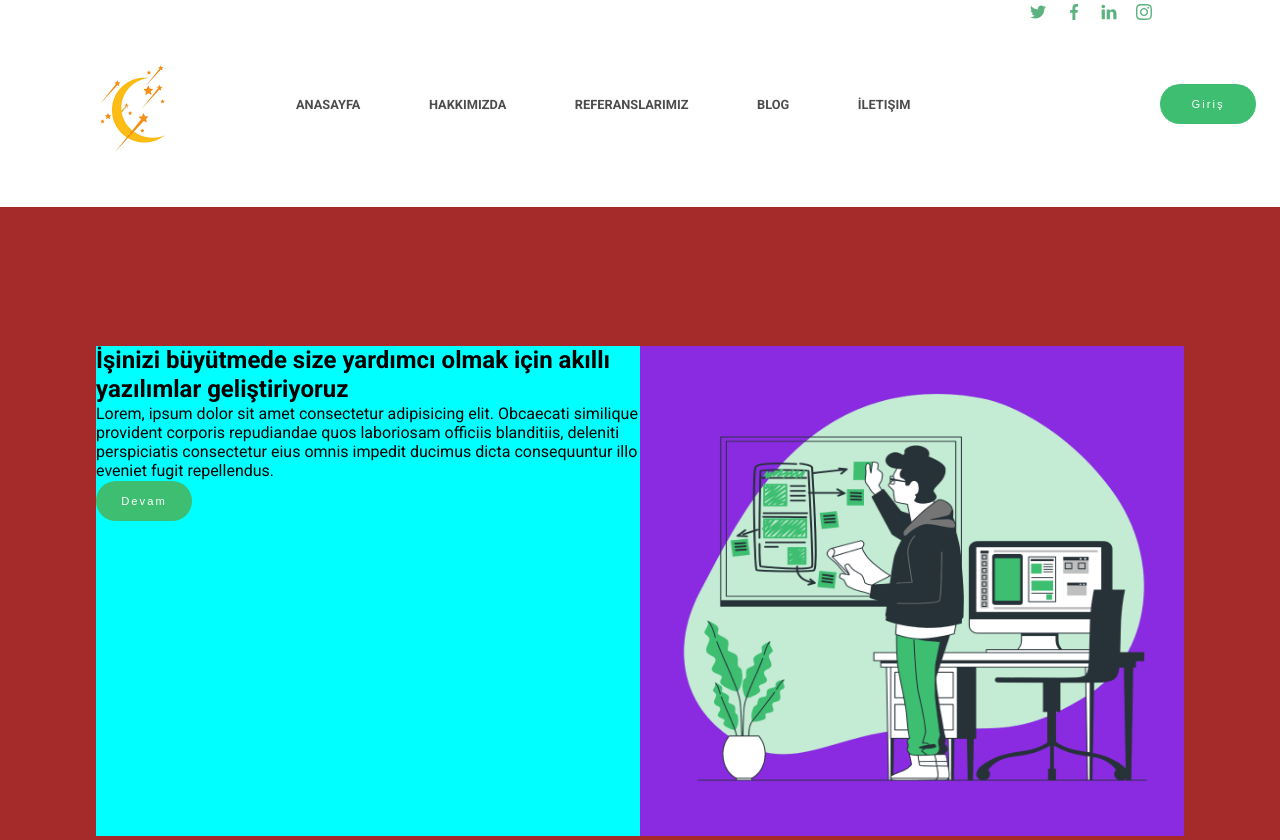
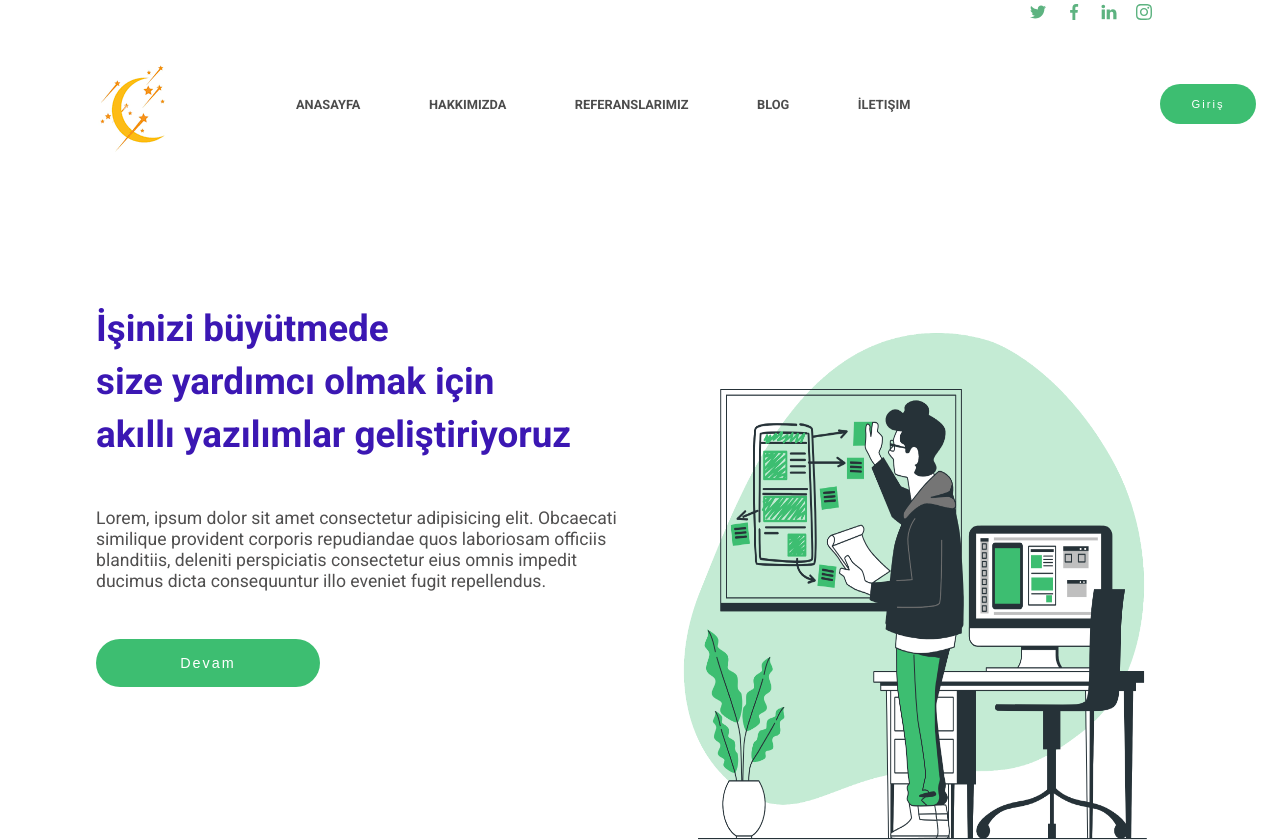
Before and after one commit to aydogdu-ali/company_website_example, a website: page index.html in a window 1280 px wide. Shown: the top 840 px of the page. Drawn offline with Linux system fonts and the light colour scheme.

Commit message:
edited sec-info  part

```diff
--- a/index.html
+++ b/index.html
@@ -78,17 +78,20 @@
       <section class="sec-info">
         <div class="sec-info__container">
           <div class="sec-info__left">
-            <h1>
-              İşinizi büyütmede size yardımcı olmak için akıllı yazılımlar
-              geliştiriyoruz
+            <h1 class="t1">
+              <span>İşinizi büyütmede  </span>
+              <span> size yardımcı olmak için</span>
+              <span>akıllı yazılımlar
+              geliştiriyoruz</span>
+
             </h1>
-            <p>
+            <p class="t4">
               Lorem, ipsum dolor sit amet consectetur adipisicing elit.
               Obcaecati similique provident corporis repudiandae quos laboriosam
               officiis blanditiis, deleniti perspiciatis consectetur eius omnis
               impedit ducimus dicta consequuntur illo eveniet fugit repellendus.
             </p>
-            <button class="button">
+            <button class=" button button--midde">
               <span> Devam</span>
               <span> Devam</span>
             </button>
--- a/sass/base/_base.scss
+++ b/sass/base/_base.scss
@@ -8,4 +8,5 @@ body {
   font-family: "Roboto", sans-serif;
   font-weight: 400;
   line-height: 1.2;
+  color:#504f4f;
 }
--- a/sass/base/_typography.scss
+++ b/sass/base/_typography.scss
@@ -1,12 +1,24 @@
 
 .t1{
-    font-family:"Roboto" ;
-    color:#d3d0dd;
+    font-family:"Roboto";
+    margin-top: 2rem;
+    color:#3b17b3;
     font-size: 2.3rem;
     font-weight: 700;
-    line-height:1.5rem
+    line-height: 3.3rem;
+
+
+    span{
+        display: block;
+    }
 }
-// .t2{}
-// .t3{}
-// .s1{}
-// .s2{}
+
+.t2{}
+.t3{}
+.t4{
+    font-size: 1.1rem;
+}
+
+
+.s1{}
+.s2{}
--- a/sass/components/_button.scss
+++ b/sass/components/_button.scss
@@ -38,4 +38,9 @@
       }
     }
   }
+
+  &--midde{
+    font-size: 0.9rem;
+    padding: 1.5rem 7rem;
+  }
 }
--- a/sass/main.scss
+++ b/sass/main.scss
@@ -1,4 +1,8 @@
 @import "base/base";
+@import "base/typography";
+
+
+
 
 @import "components/button";
 @import "components/navigation";
--- a/sass/pages/_home.scss
+++ b/sass/pages/_home.scss
@@ -2,31 +2,31 @@
 
     height: 45rem;
     padding: 4rem 6rem 1rem 6rem;
-    background-color: brown;
+
 
     display: flex;
     justify-content: center;
     align-items: center;
 
     &__container {
+        height: 100%;
         display: flex;
     }
 
     &__left{
         flex: 0 0 50%;
-        background-color: aqua;
+        height: 65%;
+
 
         display: flex;
         flex-direction: column;
         justify-content: space-between;
-        align-items: center;
+        align-items: flex-start;
     }
 
     &__right{
 
         flex: 0 0 50%;
-        background-color: blueviolet;
-
         display: flex;
         justify-content: center;
         align-items: center;
```
Also changed, not shown: css/style.css.
